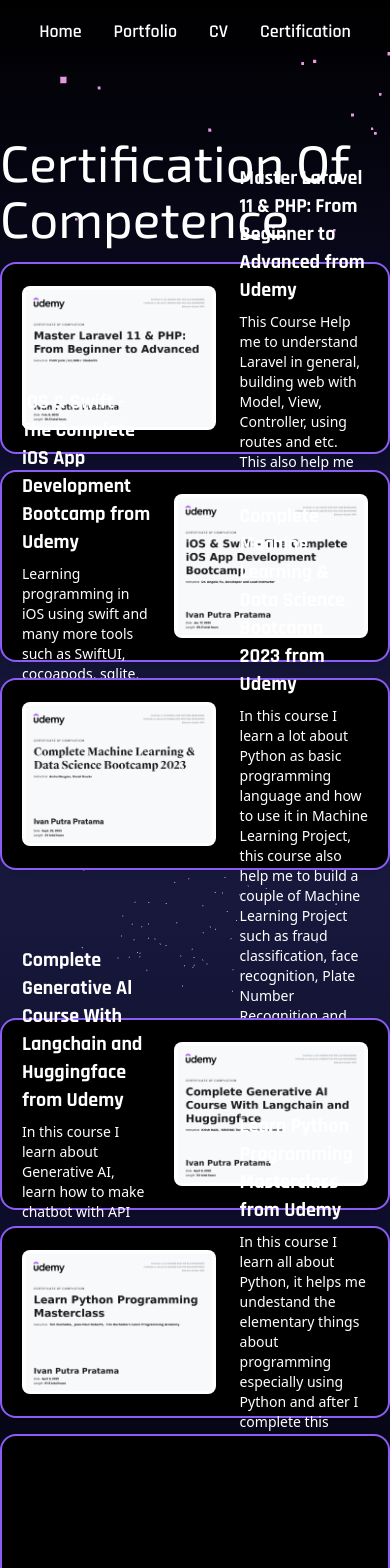
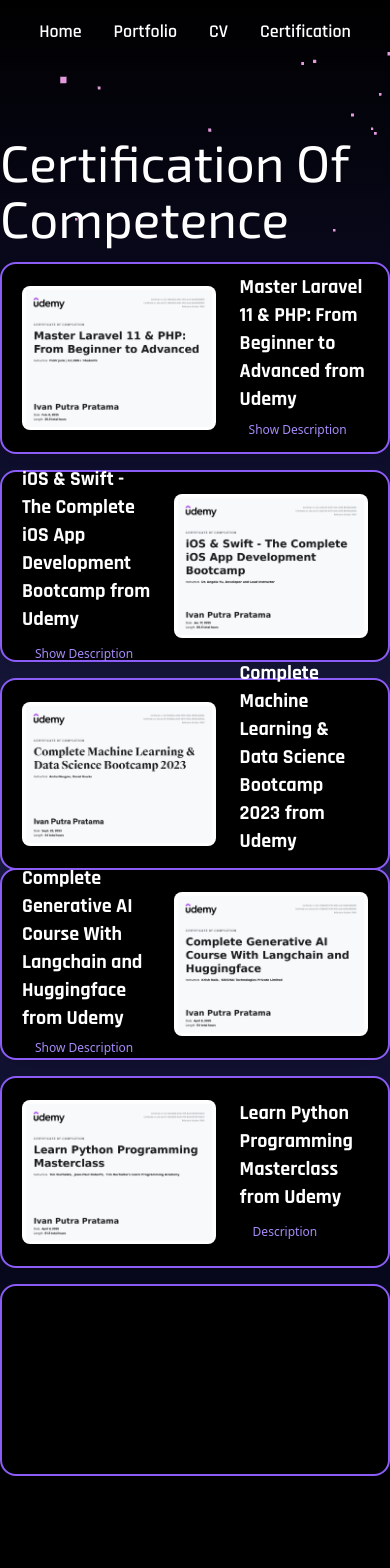
Before and after one commit to frctlprdx/portfolio, a React (Vite) app: page /more-competence in a window 390 px wide. Shown: the top 1568 px of the page. Built offline with nearby package versions, Linux system fonts and the light colour scheme.

Commit message:
Fix Certification

```diff
--- a/src/components/CertificateHardSkill.jsx
+++ b/src/components/CertificateHardSkill.jsx
@@ -13,7 +13,7 @@
         <StarField />
       </Canvas>
       {/* Container teks */}
-      <div className="absolute z-10 flex flex-col items-center gap-4 p-6 bg-opacity-50 rounded-lg mt-40">
+      <div className="absolute z-10 flex flex-col items-center gap-4 p-6 bg-opacity-50 rounded-lg sm:mt-40">
           <h1>Certification Of Competence</h1>
           <HardSkill1 />
           <HardSkill2 />
--- a/src/components/Competence2.jsx
+++ b/src/components/Competence2.jsx
@@ -7,10 +7,10 @@
 const Competence2 = () => {
     return (
       <section className="relative w-screen h-auto flex flex-col items-center justify-start bg-gradient-to-b from-galaxyLight via-galaxyDark to-black text-white px-8 overflow-hidden">
-        <Canvas className="absolute top-0 left-0 w-full h-full" camera={{ position: [0, 0, 5] }}>
+        {/* <Canvas className="absolute top-0 left-0 w-full h-full" camera={{ position: [0, 0, 5] }}>
           <ambientLight intensity={0.5} />
           <StarField />
-        </Canvas>
+        </Canvas> */}
 
         {/* Container teks */}
         <div className="relative z-10 flex flex-col items-center gap-4 p-6 bg-opacity-50 rounded-lg">
--- a/src/components/Hardskill1.jsx
+++ b/src/components/Hardskill1.jsx
@@ -1,7 +1,11 @@
+import { useState } from 'react';
 import img1 from '../assets/img/img1.jpg';
 
 const HardSkill1 = () => {
+  const [showModal, setShowModal] = useState(false);
+
   return (
+    <>
       <div className="w-screen max-w-6xl mx-auto bg-black text-white border-2 border-violet-500 rounded-2xl shadow-lg p-5 flex items-center gap-6 h-48">
         <img
           src={img1}
@@ -9,14 +13,46 @@
           className="w-42 h-36 object-cover rounded-lg"
         />
         <div className="flex-1">
-        <h2 className="text-xl font-bold">Master Laravel 11 & PHP: From Beginner to Advanced from Udemy</h2>
-        <p className="mt-2 text-sm">
+          <h2 className="text-xl font-bold">
+            Master Laravel 11 & PHP: From Beginner to Advanced from Udemy
+          </h2>
+
+          {/* Tombol hanya di mobile */}
+          <button
+            onClick={() => setShowModal(true)}
+            className="mt-1 px-2 py-1 text-xs text-violet-400 rounded bg-transparent hover:bg-violet-400 hover:text-black transition md:hidden"
+          >
+            Show Description
+          </button>
+
+          {/* Description langsung tampil di desktop */}
+          <p className="hidden mt-2 text-sm md:block">
             This Course Help me to understand Laravel in general, building web with Model, View, Controller,
             using routes and etc. This also help me to get my internship opportunity in Sintech.com
           </p>
         </div>
       </div>
+
+      {/* Modal di mobile */}
+      {showModal && (
+        <div className="fixed inset-0 bg-black bg-opacity-60 flex justify-center items-center z-50 md:hidden">
+          <div className="bg-white text-black rounded-lg shadow-lg max-w-sm p-4 mx-4">
+            <h3 className="font-bold text-lg mb-2">Description</h3>
+            <p className="text-sm mb-4">
+              This Course Help me to understand Laravel in general, building web with Model, View, Controller,
+              using routes and etc. This also help me to get my internship opportunity in Sintech.com
+            </p>
+            <button
+              onClick={() => setShowModal(false)}
+              className="px-3 py-1 text-sm rounded bg-violet-500 text-white hover:bg-violet-600"
+            >
+              Close
+            </button>
+          </div>
+        </div>
+      )}
+    </>
   );
-}
+};
 
 export default HardSkill1;
--- a/src/components/Hardskill2.jsx
+++ b/src/components/Hardskill2.jsx
@@ -1,20 +1,55 @@
+import { useState } from 'react';
 import img2 from '../assets/img/img2.jpg';
 
 const HardSkill2 = () => {
+  const [showPopup, setShowPopup] = useState(false);
+
   return (
-    <div className="w-screen max-w-6xl mx-auto bg-black text-white border-2 border-violet-500 rounded-2xl shadow-lg p-5 flex items-center gap-6 h-48">
+    <div className="w-screen max-w-6xl mx-auto bg-black text-white border-2 border-violet-500 rounded-2xl shadow-lg p-5 flex items-center gap-6 h-48 relative">
       <div className="flex-1">
         <h2 className="text-xl font-bold">iOS & Swift - The Complete iOS App Development Bootcamp from Udemy</h2>
-          <p className="mt-2 text-sm">Learning programming in iOS using swift and many more tools such as SwiftUI, cocoapods, sqlite, Realm, CoreData,
-            Firebase, Core ML, and many more.</p>
+
+        {/* Desktop Description */}
+        <p className="mt-2 text-sm hidden sm:block">
+          Learning programming in iOS using swift and many more tools such as SwiftUI, cocoapods, sqlite, Realm, CoreData,
+          Firebase, Core ML, and many more.
+        </p>
+
+        {/* Mobile Button */}
+        <button
+          onClick={() => setShowPopup(true)}
+          className="sm:hidden mt-2 text-violet-400 text-xs px-3 py-1 rounded transition-colors duration-200 bg-transparent hover:bg-violet-600 hover:text-black"
+        >
+          Show Description
+        </button>
       </div>
+
       <img
         src={img2}
         alt="Deskripsi Gambar"
         className="w-42 h-36 object-cover rounded-lg"
       />
+
+      {/* Popup untuk Mobile */}
+      {showPopup && (
+        <div className="fixed inset-0 bg-black bg-opacity-60 flex justify-center items-center z-50 px-4">
+          <div className="bg-white text-black p-4 rounded-xl max-w-sm w-full shadow-lg">
+            <h3 className="text-lg font-semibold mb-2">Description</h3>
+            <p className="text-sm">
+              Learning programming in iOS using swift and many more tools such as SwiftUI, cocoapods, sqlite, Realm, CoreData,
+              Firebase, Core ML, and many more.
+            </p>
+            <button
+              onClick={() => setShowPopup(false)}
+              className="mt-4 text-violet-600 text-sm px-3 py-1 rounded hover:bg-violet-600 hover:text-white transition"
+            >
+              Close
+            </button>
+          </div>
+        </div>
+      )}
     </div>
   );
-  }
+};
 
 export default HardSkill2;
--- a/src/components/Hardskill3.jsx
+++ b/src/components/Hardskill3.jsx
@@ -1,22 +1,59 @@
+import { useState } from 'react';
 import img3 from '../assets/img/img3.jpg';
 
 const HardSkill3 = () => {
+  const [showPopup, setShowPopup] = useState(false);
+
   return (
-        <div className="w-screen max-w-6xl mx-auto bg-black text-white border-2 border-violet-500 rounded-2xl shadow-lg p-5 flex items-center gap-6 h-48">
+    <div className="w-screen max-w-6xl mx-auto bg-black text-white border-2 border-violet-500 rounded-2xl shadow-lg p-5 flex items-center gap-6 h-48 relative">
       <img
         src={img3}
         alt="Deskripsi Gambar"
         className="w-42 h-36 object-cover rounded-lg"
       />
+
       <div className="flex-1">
-          <h2 className="text-xl font-bold">Complete Machine Learning & Data Science
-          Bootcamp 2023 from Udemy</h2>
-          <p className="mt-2 text-sm">In this course I learn a lot about Python as basic programming language and
-            how to use it in Machine Learning Project, this course also help me to build a couple of Machine Learning Project
-            such as fraud classification, face recognition, Plate Number Recognition and many more.</p>
+        <h2 className="text-xl font-bold">
+          Complete Machine Learning & Data Science Bootcamp 2023 from Udemy
+        </h2>
+
+        {/* Desktop Description */}
+        <p className="mt-2 text-sm hidden sm:block">
+          In this course I learn a lot about Python as basic programming language and how to use it in Machine Learning Project,
+          this course also help me to build a couple of Machine Learning Project such as fraud classification, face recognition,
+          Plate Number Recognition and many more.
+        </p>
+
+        {/* Mobile Button */}
+        <button
+          onClick={() => setShowPopup(true)}
+          className="sm:hidden mt-2 text-violet-400 text-xs px-3 py-1 rounded transition-colors duration-200 bg-transparent hover:bg-violet-600 hover:text-black"
+        >
+          Show Description
+        </button>
+      </div>
+
+      {/* Popup Mobile */}
+      {showPopup && (
+        <div className="fixed inset-0 bg-black bg-opacity-60 flex justify-center items-center z-50 px-4">
+          <div className="bg-white text-black p-4 rounded-xl max-w-sm w-full shadow-lg">
+            <h3 className="text-lg font-semibold mb-2">Description</h3>
+            <p className="text-sm">
+              In this course I learn a lot about Python as basic programming language and how to use it in Machine Learning Project,
+              this course also help me to build a couple of Machine Learning Project such as fraud classification, face recognition,
+              Plate Number Recognition and many more.
+            </p>
+            <button
+              onClick={() => setShowPopup(false)}
+              className="mt-4 text-violet-600 text-sm px-3 py-1 rounded hover:bg-violet-600 hover:text-white transition"
+            >
+              Close
+            </button>
           </div>
         </div>
+      )}
+    </div>
   );
-  }
+};
 
 export default HardSkill3;
--- a/src/components/Hardskill4.jsx
+++ b/src/components/Hardskill4.jsx
@@ -1,19 +1,55 @@
+import { useState } from 'react';
 import genai from '../assets/img/genai.jpg';
 
 const HardSkill4 = () => {
-    return (
-      <div className="w-screen max-w-6xl mx-auto bg-black text-white border-2 border-violet-500 rounded-2xl shadow-lg p-5 flex items-center gap-6 h-48">
+  const [showPopup, setShowPopup] = useState(false);
+
+  return (
+    <div className="w-screen max-w-6xl mx-auto bg-black text-white border-2 border-violet-500 rounded-2xl shadow-lg p-5 flex items-center gap-6 h-48 relative">
       <div className="flex-1">
-        <h2 className="text-xl font-bold">Complete Generative Al Course With Langchain and Huggingface from Udemy</h2>
-        <p className="mt-2 text-sm">In this course I learn about Generative AI, learn how to make chatbot with API From chatgpt, langhcain and huggingface.</p>
+        <h2 className="text-xl font-bold">
+          Complete Generative AI Course With Langchain and Huggingface from Udemy
+        </h2>
+
+        {/* Desktop Description */}
+        <p className="text-sm hidden sm:block">
+          In this course I learn about Generative AI, learn how to make chatbot with API from ChatGPT, Langchain, and Hugging Face.
+        </p>
+
+        {/* Mobile Button */}
+        <button
+          onClick={() => setShowPopup(true)}
+          className="sm:hidden text-violet-400 text-xs px-3 rounded transition-colors duration-200 bg-transparent hover:bg-violet-600 hover:text-black"
+        >
+          Show Description
+        </button>
       </div>
+
       <img
         src={genai}
         alt="Deskripsi Gambar"
         className="w-42 h-36 object-cover rounded-lg"
       />
-  </div>
-    );
-  }
 
-  export default HardSkill4;
+      {/* Popup for Mobile */}
+      {showPopup && (
+        <div className="fixed inset-0 bg-black bg-opacity-60 flex justify-center items-center z-50 px-4">
+          <div className="bg-white text-black p-4 rounded-xl max-w-sm w-full shadow-lg">
+            <h3 className="text-lg font-semibold mb-2">Description</h3>
+            <p className="text-sm">
+              In this course I learn about Generative AI, learn how to make chatbot with API from ChatGPT, Langchain, and Hugging Face.
+            </p>
+            <button
+              onClick={() => setShowPopup(false)}
+              className="mt-4 text-violet-600 text-sm px-3 py-1 rounded hover:bg-violet-600 hover:text-white transition"
+            >
+              Close
+            </button>
+          </div>
+        </div>
+      )}
+    </div>
+  );
+};
+
+export default HardSkill4;
--- a/src/components/Hardskill5.jsx
+++ b/src/components/Hardskill5.jsx
@@ -1,19 +1,54 @@
+import { useState } from 'react';
 import python from '../assets/img/python.jpg';
 
 const HardSkill5 = () => {
+  const [showPopup, setShowPopup] = useState(false);
+
   return (
-        <div className="w-screen max-w-6xl mx-auto bg-black text-white border-2 border-violet-500 rounded-2xl shadow-lg p-5 flex items-center gap-6 h-48">
+    <div className="w-screen max-w-6xl mx-auto bg-black text-white border-2 border-violet-500 rounded-2xl shadow-lg p-5 flex items-center gap-6 h-48 relative">
       <img
         src={python}
         alt="Deskripsi Gambar"
         className="w-42 h-36 object-cover rounded-lg"
       />
       <div className="flex-1">
-          <h2 className="text-xl font-bold">Learn Python Programming Masterclass from Udemy</h2>
-          <p className="mt-2 text-sm">In this course I learn all about Python, it helps me undestand the elementary things about programming especially using Python and after I complete this course I can learn easier in another language because I already know the concept</p>
+        <h2 className="text-xl font-bold">
+          Learn Python Programming Masterclass from Udemy
+        </h2>
+
+        {/* Desktop description */}
+        <p className="mt-2 text-sm hidden sm:block">
+          In this course I learn all about Python, it helps me understand the elementary things about programming especially using Python and after I complete this course I can learn easier in another language because I already know the concept.
+        </p>
+
+        {/* Mobile button */}
+        <button
+          onClick={() => setShowPopup(true)}
+          className="sm:hidden mt-2 text-violet-400 text-xs px-3 py-1 rounded transition-colors duration-200 bg-transparent hover:bg-violet-600 hover:text-black"
+        >
+          Description
+        </button>
+      </div>
+
+      {/* Popup for Mobile */}
+      {showPopup && (
+        <div className="fixed inset-0 bg-black bg-opacity-60 flex justify-center items-center z-50 px-4">
+          <div className="bg-white text-black p-4 rounded-xl max-w-sm w-full shadow-lg">
+            <h3 className="text-lg font-semibold mb-2">Description</h3>
+            <p className="text-sm">
+              In this course I learn all about Python, it helps me understand the elementary things about programming especially using Python and after I complete this course I can learn easier in another language because I already know the concept.
+            </p>
+            <button
+              onClick={() => setShowPopup(false)}
+              className="mt-4 text-violet-600 text-sm px-3 py-1 rounded hover:bg-violet-600 hover:text-white transition"
+            >
+              Close
+            </button>
           </div>
         </div>
+      )}
+    </div>
   );
-  }
+};
 
 export default HardSkill5;
```
Lines whose indentation alone changed are shown as unchanged.
